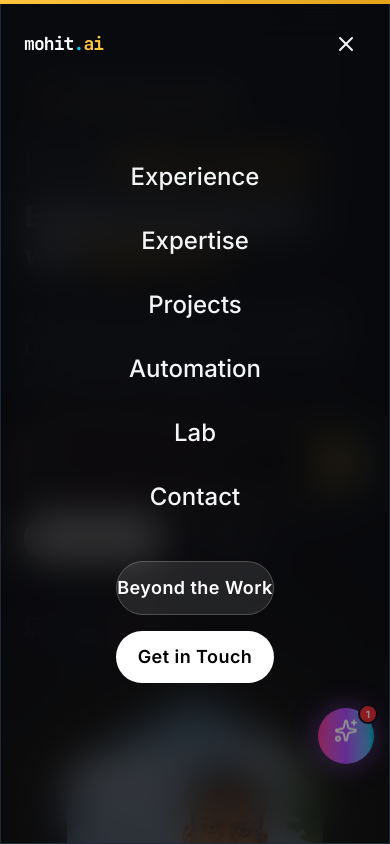
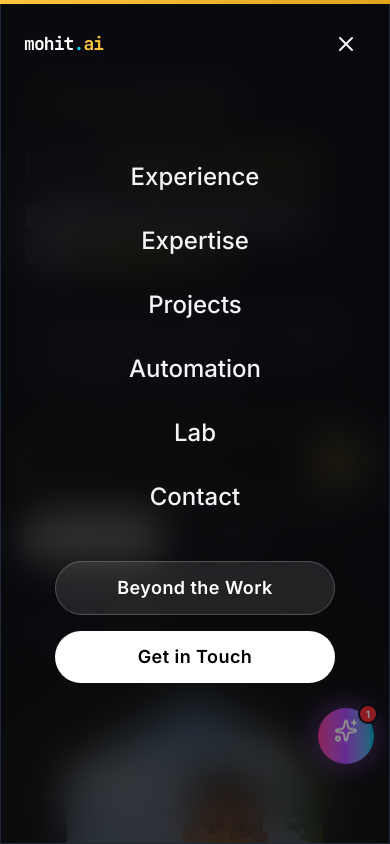
Before and after one commit to mohitsinghal1206/Mohit-Singhal-Portfolio, a Next.js app: page / in a window 390 px wide. Both pictures are taken after a click on the button 346 px from the left and 44 px from the top of the page. Shown: the top 844 px of the page. Built offline with nearby package versions, Linux system fonts and the light colour scheme.

Commit message:
style: Fix mobile menu button widths to prevent text spilling out of the pill backgrounds

```diff
--- a/src/components/layout/navbar.tsx
+++ b/src/components/layout/navbar.tsx
@@ -129,7 +129,7 @@ export function Navbar() {
           mobileMenuOpen ? "opacity-100 pointer-events-auto" : "opacity-0 pointer-events-none"
         )}
       >
-        <ul className="flex flex-col items-center gap-8">
+        <ul className="flex flex-col items-center gap-8 w-full">
           {siteConfig.nav.map((item, i) => (
             <motion.li
               key={item.label}
@@ -150,20 +150,20 @@ export function Navbar() {
             initial={{ opacity: 0, y: 20 }}
             animate={mobileMenuOpen ? { opacity: 1, y: 0 } : { opacity: 0, y: 20 }}
             transition={{ duration: 0.3, delay: siteConfig.nav.length * 0.1 }}
-            className="mt-4"
+            className="mt-4 w-full max-w-[280px]"
           >
-             <div className="flex flex-col gap-4 w-full px-8">
+             <div className="flex flex-col gap-4 w-full">
               <a
                 href="#lab"
                 onClick={(e) => handleNavClick(e, "#lab")}
-                className="w-full text-center py-3 text-lg font-semibold tracking-wide rounded-full bg-white/10 text-white border border-white/20"
+                className="w-full text-center py-3 px-6 text-lg font-semibold tracking-wide rounded-full bg-white/10 text-white border border-white/20 whitespace-nowrap"
               >
                 Beyond the Work
               </a>
               <a
                 href="#contact"
                 onClick={(e) => handleNavClick(e, "#contact")}
-                className="w-full text-center py-3 text-lg font-semibold tracking-wide rounded-full bg-white text-black"
+                className="w-full text-center py-3 px-6 text-lg font-semibold tracking-wide rounded-full bg-white text-black whitespace-nowrap"
               >
                 Get in Touch
               </a>
```
